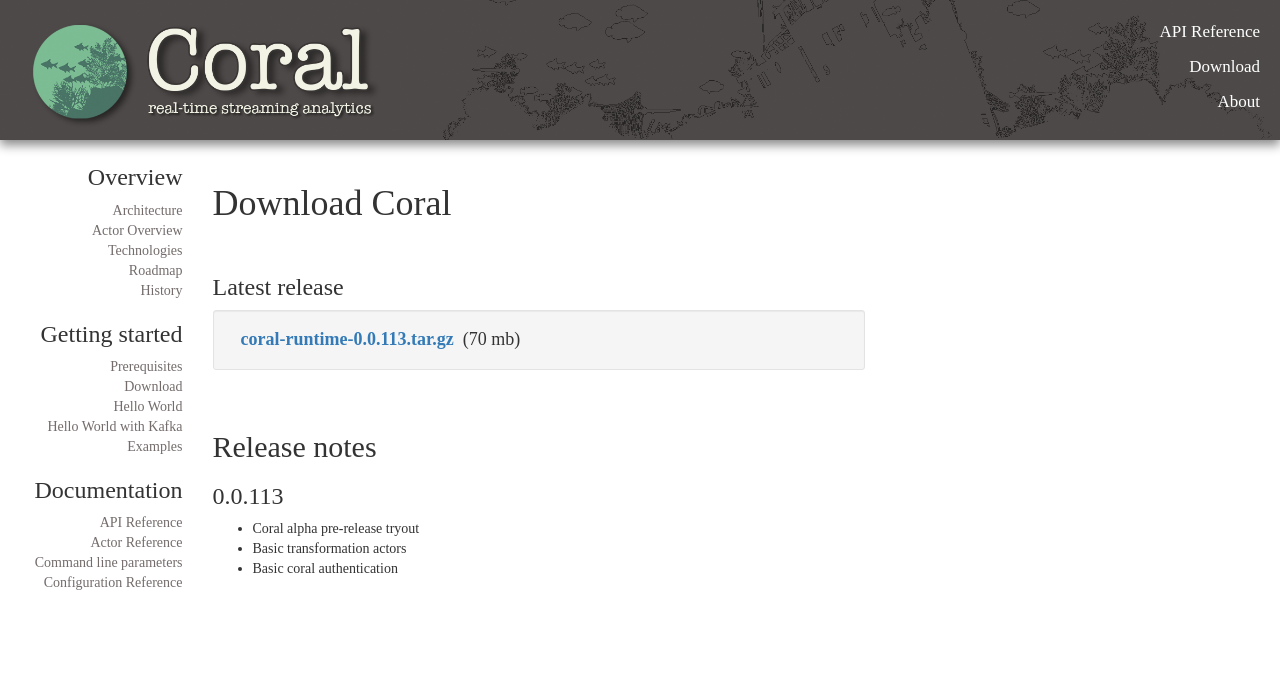
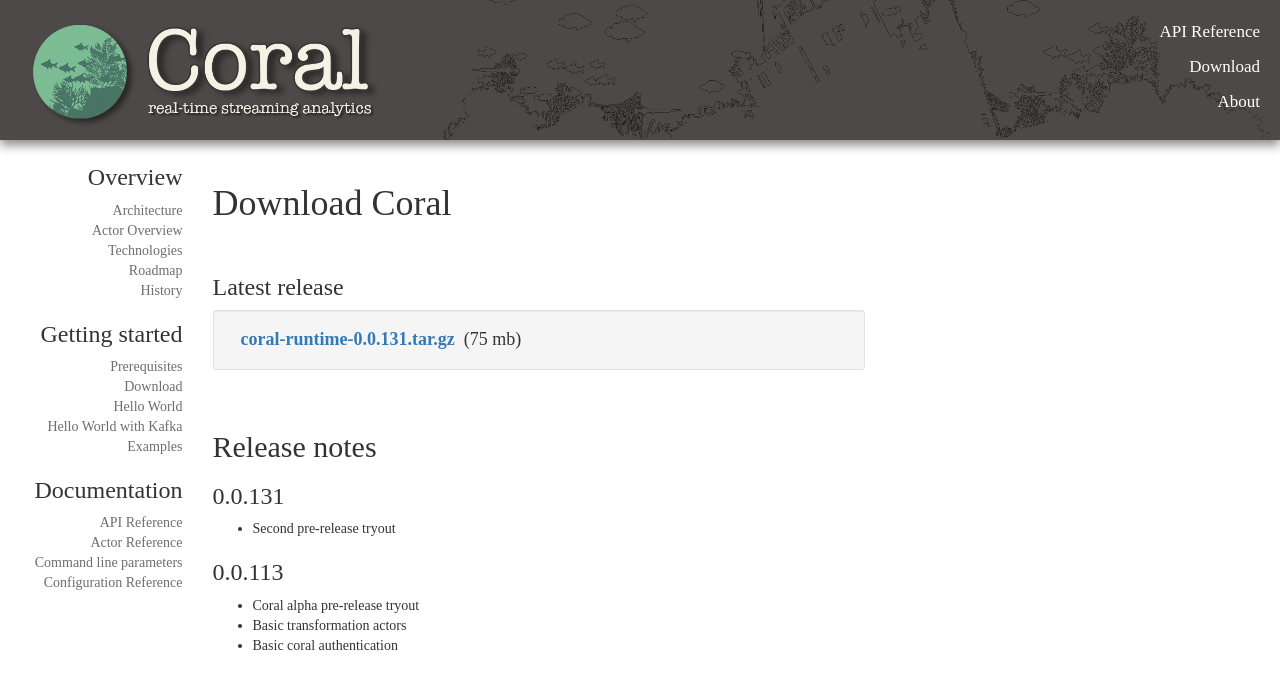
Before and after one commit to coral-streaming/coral-streaming.github.io, a Jekyll site: the page built from GettingStarted-Download.md, in a window 1280 px wide and 900 px high. Shown: the top 689 px of the window. Built offline with Jekyll 4.4.1, drawn with Linux system fonts in a browser that asks for light colours; some web fonts are replaced.

Commit message:
Updated download version

```diff
--- a/GettingStarted-Download.md
+++ b/GettingStarted-Download.md
@@ -27,11 +27,15 @@
 ### Latest release
 
 <div class="well well-sm">
-<h4>&nbsp;&nbsp;&nbsp;&nbsp;<strong><a href="https://github.com/coral-streaming/coral/releases/download/0.0.113/coral-runtime-0.0.131.tar.gz">coral-runtime-0.0.113.tar.gz</a></strong>&nbsp;&nbsp;(70 mb)</h4>
+<h4>&nbsp;&nbsp;&nbsp;&nbsp;<strong><a href="https://github.com/coral-streaming/coral/releases/download/0.0.131/coral-runtime-0.0.131.tar.gz">coral-runtime-0.0.131.tar.gz</a></strong>&nbsp;&nbsp;(75 mb)</h4>
 </div>
 <br>
 
 ## Release notes
+
+### 0.0.131
+
+- Second pre-release tryout
 
 ### 0.0.113
 
```
